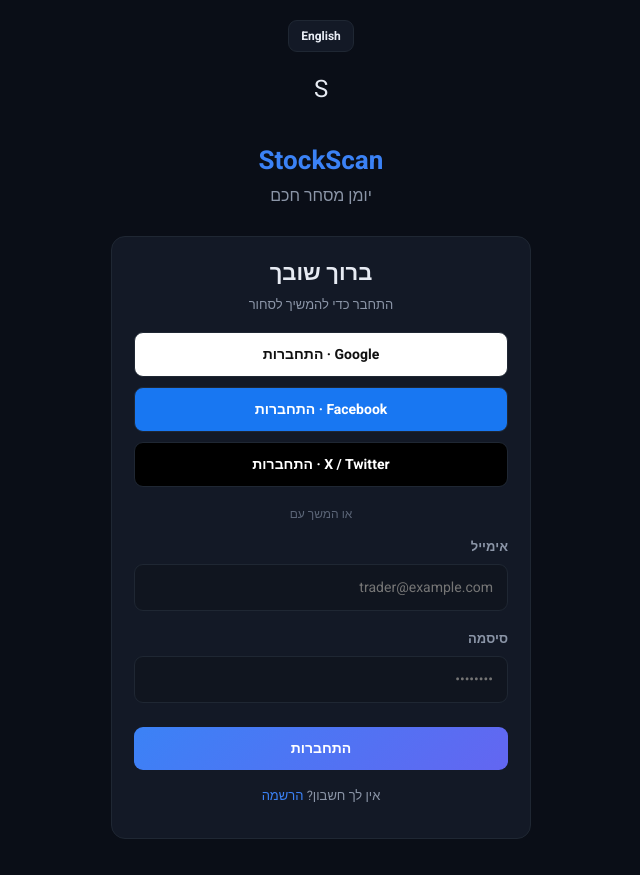
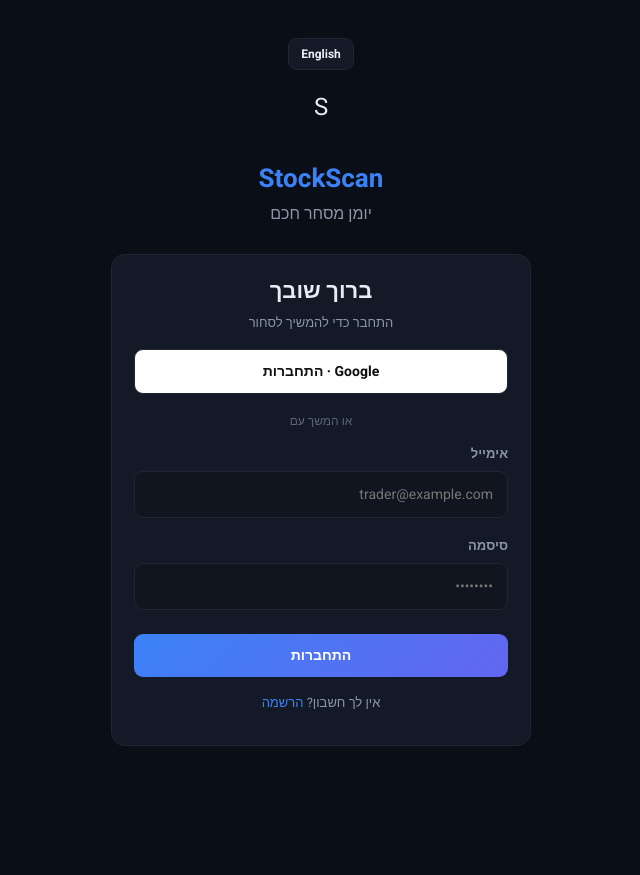
Before and after one commit to Korel2000/stockscan, a Next.js app: page /login in a window 1280 px wide. Shown: the whole page, without its empty margins (319-959 px from the left). After the commit the page ends 800 px from the top, so only its background shows below. Built offline with nearby package versions, Linux system fonts and the light colour scheme; no server answers.

Commit message:
Remove unused OAuth providers from login.js

```diff
--- a/pages/login.js
+++ b/pages/login.js
@@ -4,9 +4,7 @@
 import { useLanguage } from '../lib/i18n';
 
 const OAUTH_PROVIDERS = [
-  { id: 'google', label: 'Google', color: '#fff', bg: '#fff', textColor: '#111' },
-  { id: 'facebook', label: 'Facebook', color: '#fff', bg: '#1877F2', textColor: '#fff' },
-  { id: 'twitter', label: 'X / Twitter', color: '#fff', bg: '#000', textColor: '#fff' }
+  { id: 'google', label: 'Google', color: '#fff', bg: '#fff', textColor: '#111' }
 ];
 
 export default function Login() {
```
